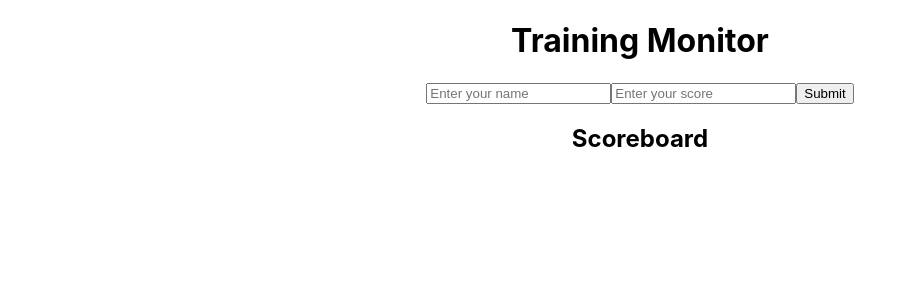
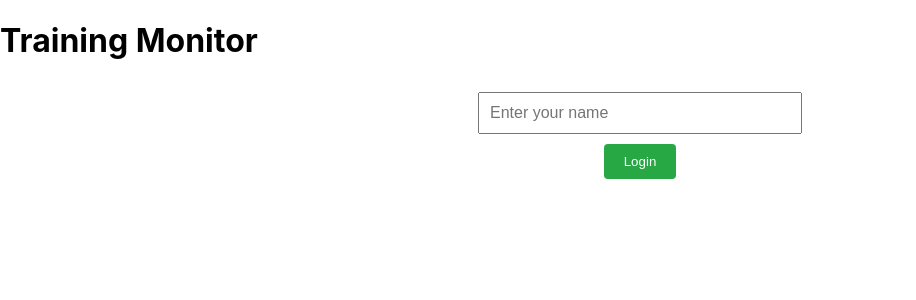
Before and after one commit to Rkomi98/TrainingApp, a React (Create React App) app in the folder training-monitor/: page / in a window 1280 px wide. Shown: the top 300 px of the page, without its empty margins (0-916 px from the left). Built offline with nearby package versions, Linux system fonts and the light colour scheme; the HTML template or start-up script is replaced by a standard one.

Commit message:
New stuff

```diff
--- a/training-monitor/package.json
+++ b/training-monitor/package.json
@@ -10,6 +10,7 @@
     "react-dom": "^18.3.1",
     "react-router-dom": "^6.26.2",
     "react-scripts": "^5.0.1",
+    "recharts": "^2.12.7",
     "web-vitals": "^2.1.4"
   },
   "scripts": {
--- a/training-monitor/src/App.css
+++ b/training-monitor/src/App.css
@@ -1,38 +1,47 @@
-.App {
-  text-align: center;
-}
-
-.App-logo {
-  height: 40vmin;
-  pointer-events: none;
-}
-
-@media (prefers-reduced-motion: no-preference) {
-  .App-logo {
-    animation: App-logo-spin infinite 20s linear;
-  }
-}
-
-.App-header {
-  background-color: #282c34;
-  min-height: 100vh;
+.login-form,
+.score-form {
   display: flex;
   flex-direction: column;
   align-items: center;
-  justify-content: center;
-  font-size: calc(10px + 2vmin);
-  color: white;
 }
 
-.App-link {
-  color: #61dafb;
+.login-form input,
+.score-form input {
+  padding: 10px;
+  margin: 10px 0;
+  font-size: 16px;
+  width: 100%;
+  max-width: 300px;
 }
 
-@keyframes App-logo-spin {
-  from {
-    transform: rotate(0deg);
-  }
-  to {
-    transform: rotate(360deg);
-  }
+.login-form button,
+.score-form button {
+  padding: 10px 20px;
+  background-color: #28a745;
+  color: white;
+  border: none;
+  border-radius: 4px;
+  cursor: pointer;
 }
+
+.login-form button:hover,
+.score-form button:hover {
+  background-color: #218838;
+}
+
+table {
+  margin: 20px auto;
+  border-collapse: collapse;
+  width: 80%;
+  max-width: 600px;
+}
+
+th, td {
+  border: 1px solid #ddd;
+  padding: 8px;
+  text-align: left;
+}
+
+th {
+  background-color: #f2f2f2;
+}
--- a/training-monitor/src/App.js
+++ b/training-monitor/src/App.js
@@ -1,13 +1,13 @@
 import React, { useState } from 'react';
-import Form from './components/Form';
-import Scoreboard from './components/Scoreboard';
+import Login from './components/Login';
+import Exercises from './components/Exercises';
 import './App.css';
 
 function App() {
-  const [entries, setEntries] = useState([]);
+  const [userName, setUserName] = useState('');
 
-  const handleFormSubmit = (userName, score) => {
-    setEntries([...entries, { userName, score }]);
+  const handleLogin = (name) => {
+    setUserName(name);
   };
 
   return (
@@ -17,8 +17,11 @@ function App() {
       </header>
 
       <main>
-        <Form onSubmit={handleFormSubmit} />
-        <Scoreboard entries={entries} />
+        {userName ? (
+          <Exercises userName={userName} />
+        ) : (
+          <Login onLogin={handleLogin} />
+        )}
       </main>
     </div>
   );
--- /dev/null
+++ b/training-monitor/src/components/Exercises.js
@@ -0,0 +1,78 @@
+import React, { useState, useEffect } from 'react';
+import ProgressTable from './ProgressTable';
+import ProgressChart from './ProgressChart';
+
+function Exercises({ userName }) {
+  const [scores, setScores] = useState({});
+  const [exerciseHistory, setExerciseHistory] = useState([]);
+
+  const exercises = [
+    { id: 1, name: 'Push-ups' },
+    { id: 2, name: 'Squats' },
+    { id: 3, name: 'Sit-ups' },
+  ];
+
+  useEffect(() => {
+    const storedScores = JSON.parse(localStorage.getItem(userName)) || {};
+    setScores(storedScores);
+    const history = JSON.parse(localStorage.getItem(`${userName}-history`)) || [];
+    setExerciseHistory(history);
+  }, [userName]);
+
+  const handleScoreChange = (id, value) => {
+    setScores({ ...scores, [id]: value });
+  };
+
+  const handleSubmit = (e) => {
+    e.preventDefault();
+    const newHistory = { date: new Date().toLocaleDateString(), scores };
+
+    // Save scores in local storage
+    localStorage.setItem(userName, JSON.stringify(scores));
+
+    // Update and save history
+    const updatedHistory = [...exerciseHistory, newHistory];
+    localStorage.setItem(`${userName}-history`, JSON.stringify(updatedHistory));
+    setExerciseHistory(updatedHistory);
+
+    // Clear scores after submission
+    setScores({});
+  };
+
+  return (
+    <div>
+      <h2>Exercises for Today</h2>
+      <form onSubmit={handleSubmit}>
+        <table>
+          <thead>
+            <tr>
+              <th>Exercise</th>
+              <th>Score</th>
+            </tr>
+          </thead>
+          <tbody>
+            {exercises.map((exercise) => (
+              <tr key={exercise.id}>
+                <td>{exercise.name}</td>
+                <td>
+                  <input
+                    type="number"
+                    value={scores[exercise.id] || ''}
+                    onChange={(e) => handleScoreChange(exercise.id, e.target.value)}
+                    min="0"
+                  />
+                </td>
+              </tr>
+            ))}
+          </tbody>
+        </table>
+        <button type="submit">Submit Scores</button>
+      </form>
+      <h3>Your Progress</h3>
+      <ProgressTable history={exerciseHistory} />
+      <ProgressChart history={exerciseHistory} />
+    </div>
+  );
+}
+
+export default Exercises;
--- a/training-monitor/src/components/Login.js
+++ b/training-monitor/src/components/Login.js
@@ -1,41 +1,25 @@
 import React, { useState } from 'react';
-import { useNavigate } from 'react-router-dom';
 
-function Login() {
-  const [username, setUsername] = useState('');
-  const [password, setPassword] = useState('');
-  const history = useNavigate();
+function Login({ onLogin }) {
+  const [userName, setUserName] = useState('');
 
-  const handleLogin = (e) => {
+  const handleSubmit = (e) => {
     e.preventDefault();
-    // For this example, we'll use a simple check. In a real app, you'd want proper authentication.
-    if (username && password) {
-      localStorage.setItem('user', username);
-      history.push('/dashboard');
-    } else {
-      alert('Please enter both username and password');
+    if (userName) {
+      onLogin(userName);
     }
   };
 
   return (
-    <div>
-      <h2>Login</h2>
-      <form onSubmit={handleLogin}>
-        <input
-          type="text"
-          placeholder="Username"
-          value={username}
-          onChange={(e) => setUsername(e.target.value)}
-        />
-        <input
-          type="password"
-          placeholder="Password"
-          value={password}
-          onChange={(e) => setPassword(e.target.value)}
-        />
-        <button type="submit">Login</button>
-      </form>
-    </div>
+    <form onSubmit={handleSubmit} className="login-form">
+      <input
+        type="text"
+        placeholder="Enter your name"
+        value={userName}
+        onChange={(e) => setUserName(e.target.value)}
+      />
+      <button type="submit">Login</button>
+    </form>
   );
 }
 
--- /dev/null
+++ b/training-monitor/src/components/ProgressChart.js
@@ -0,0 +1,34 @@
+import React from 'react';
+import { LineChart, Line, XAxis, YAxis, Tooltip, Legend, ResponsiveContainer } from 'recharts';
+
+const ProgressChart = ({ history }) => {
+    const exerciseMap = {
+        1: 'Push-ups',
+        2: 'Squats',
+        3: 'Sit-ups',
+      };
+
+    // Transform history data to chart data format
+  const chartData = history.map(entry => ({
+    date: entry.date,
+    ...entry.scores,
+  }));
+
+  return (
+    <ResponsiveContainer width="100%" height={300}>
+      <LineChart data={chartData}>
+        <XAxis dataKey="date" />
+        <YAxis />
+        <Tooltip />
+        <Legend
+          formatter={(value) => exerciseMap[value]} // Change legend labels
+        />
+        <Line type="monotone" dataKey="1" stroke="#8884d8" activeDot={{ r: 8 }} />
+        <Line type="monotone" dataKey="2" stroke="#82ca9d" />
+        <Line type="monotone" dataKey="3" stroke="#ffc658" />
+      </LineChart>
+    </ResponsiveContainer>
+  );
+};
+
+export default ProgressChart;
--- /dev/null
+++ b/training-monitor/src/components/ProgressTable.js
@@ -0,0 +1,44 @@
+import React from 'react';
+
+const ProgressTable = ({ history }) => {
+  if (history.length === 0) {
+    return <p>No data available.</p>;
+  }
+
+  // Map exercise IDs to names
+  const exerciseMap = {
+    1: 'Push-ups',
+    2: 'Squats',
+    3: 'Sit-ups',
+    // Add more mappings if you have more exercises
+  };
+
+  return (
+    <table>
+      <thead>
+        <tr>
+          <th>Date</th>
+          <th>Scores</th>
+        </tr>
+      </thead>
+      <tbody>
+        {history.map((entry, index) => {
+          // Convert scores to a more readable format
+          const readableScores = Object.entries(entry.scores).reduce((acc, [id, score]) => {
+            acc[exerciseMap[id]] = score; // Map ID to name
+            return acc;
+          }, {});
+
+          return (
+            <tr key={index}>
+              <td>{entry.date}</td>
+              <td>{JSON.stringify(readableScores)}</td>
+            </tr>
+          );
+        })}
+      </tbody>
+    </table>
+  );
+};
+
+export default ProgressTable;
```
Also changed, not shown: 12 other files (tests, documents, lock files or other folders).
